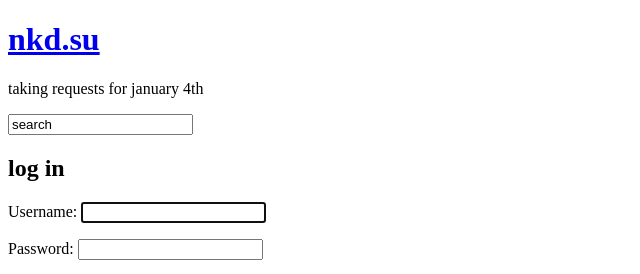
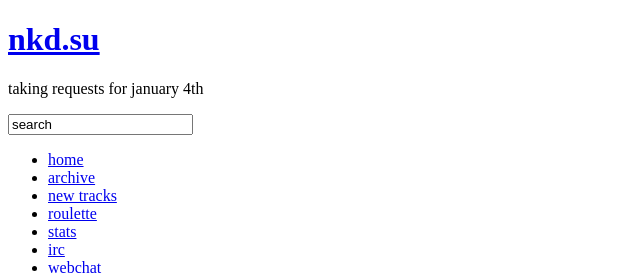
Before and after one commit to very-scary-scenario/nkd.su, a Django app: page /login/ in a window 1280 px wide. Shown: the top 274 px of the page, without its empty margins (0-640 px from the left). Run offline with Django 3.2, Linux system fonts and the light colour scheme; data comes from the database, SQL or seed files in the repository; data that the repository does not hold is empty; some libraries are stand-ins or nearby versions.

Commit message:
Bring back the nav bar.

```diff
--- a/nkdsu/apps/vote/context_processors.py
+++ b/nkdsu/apps/vote/context_processors.py
@@ -1,3 +1,5 @@
+from django.core.urlresolvers import reverse
+
 from .models import Show
 
 
@@ -6,7 +8,23 @@ def nkdsu_context_processor(request):
     Add common stuff to context.
     """
 
+    sections = [{
+        'name': section[0],
+        'url': section[1],
+    } for section in [
+        ('home', reverse('vote:index')),
+        ('archive', reverse('vote:archive')),
+        ('new tracks', reverse('vote:added')),
+        ('roulette', reverse('vote:roulette')),
+        ('stats', reverse('vote:stats')),
+        ('irc', 'irc://irc.rizon.net/NekoDesu'),
+        ('webchat',
+         'https://qchat.rizon.net/?channels=NekoDesu&uio=Mj10cnVlJjk9MAde'),
+        ('neko desu', 'http://thisisthecat.com/index.php/neko-desu'),
+    ]]
+
     return {
         'current_show': Show.current(),
         'path': request.path,
+        'sections': sections,
     }
--- a/nkdsu/templates/base.html
+++ b/nkdsu/templates/base.html
@@ -52,8 +52,11 @@
       </div> <!-- header-background -->
       <ul id="nav">
         {% for s in sections %}
-          <li class="{{ s.classes }} {% if s.name == section %}active{% endif %}">
-            <a href="{{ s.url }}">{% if s.name == 'new tracks' and new_tracks %}<span class="new_tracks">{{ new_tracks }}</span> {% endif %}{{ s.name }}</a>
+        <li class="
+          {% if s.name == section %}active{% endif %}
+          {% if s.name == 'new tracks' and current_show.revealed %}lookatme{% endif %}
+        ">
+            <a href="{{ s.url }}">{% if s.name == 'new tracks' and current_show.revealed %}<span class="new_tracks">{{ current_show.revealed }}</span> {% endif %}{{ s.name }}</a>
           </li>
         {% endfor %}
 
```
